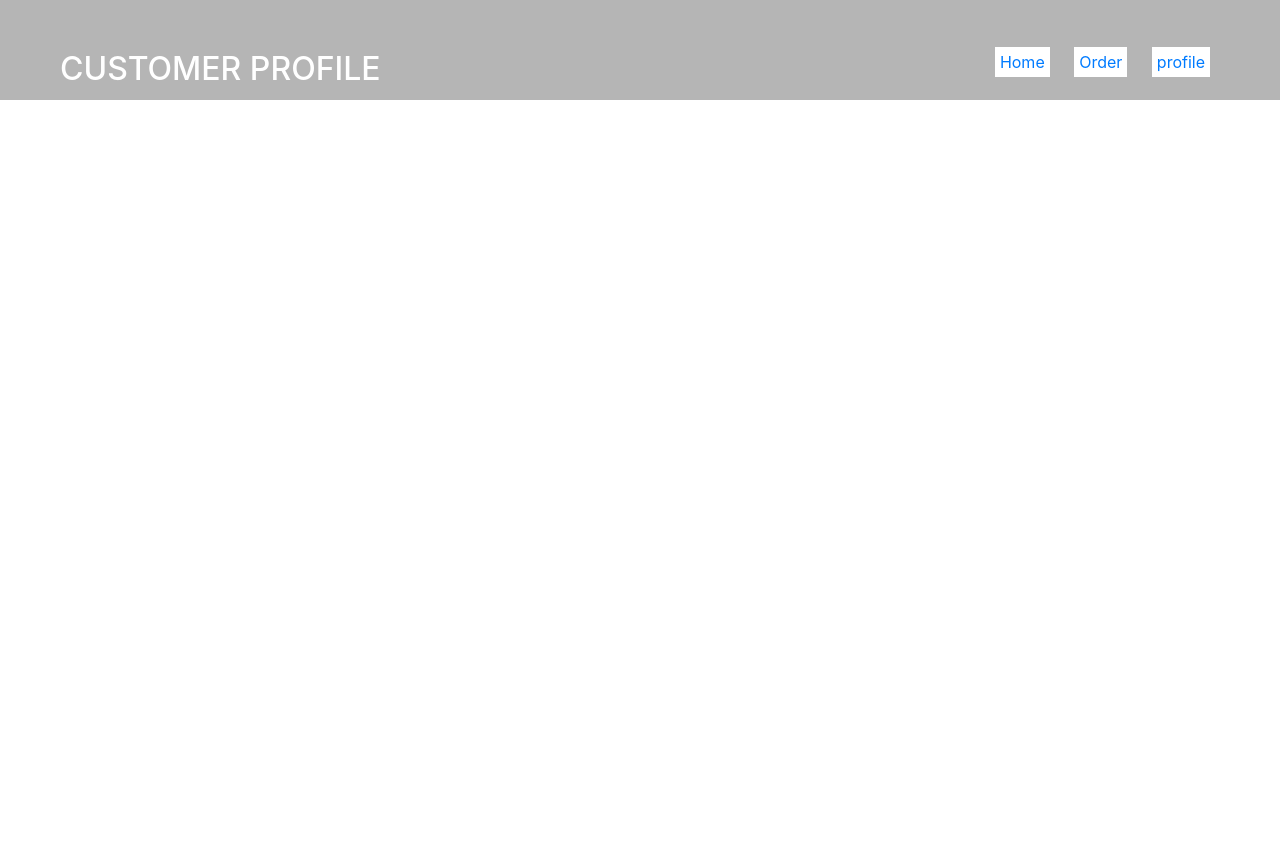
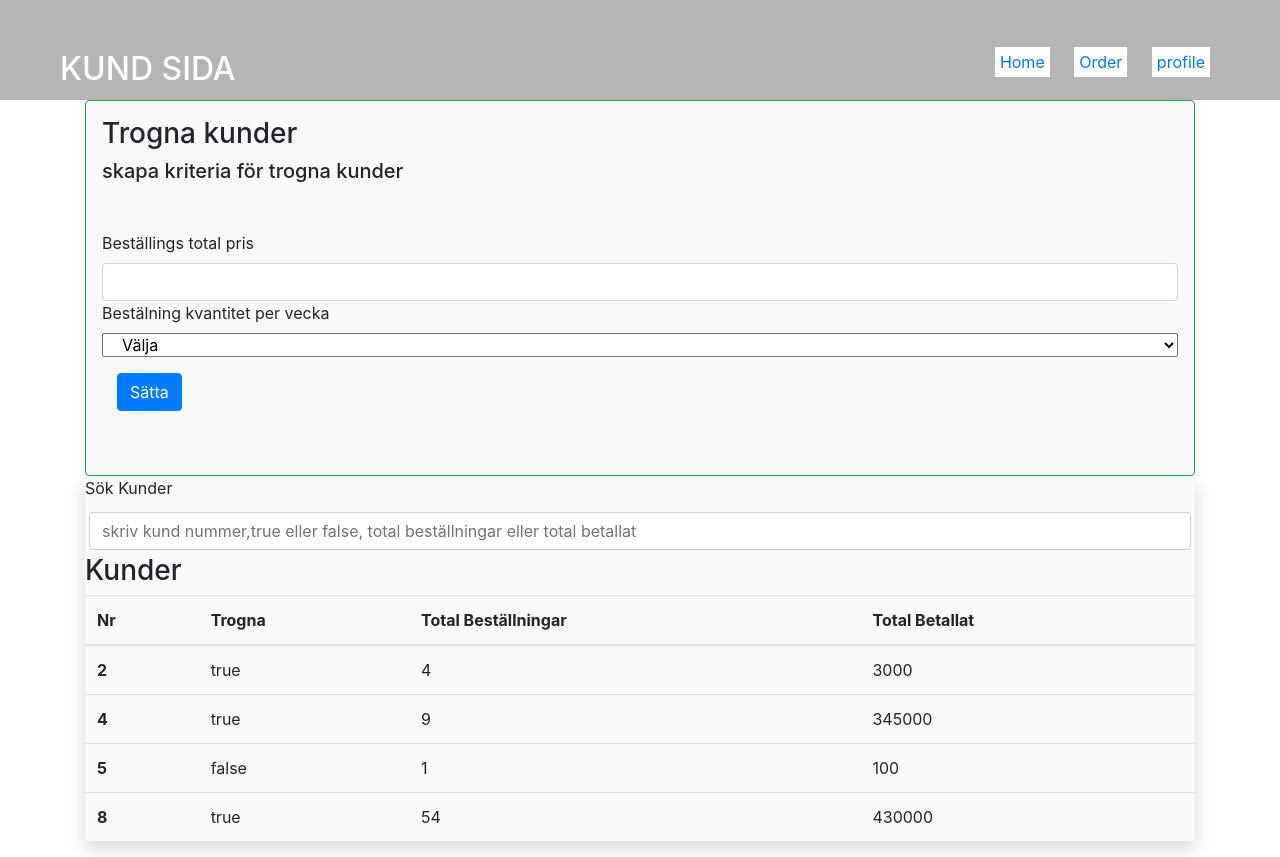
Before and after one commit to JacarandaP/hakimLivs, a plain HTML site: page admin/adminCustomerPofile.html in a window 1280 px wide. Before the commit the page ends 800 px from the top, so only its background shows below. Drawn offline with nearby package versions, Linux system fonts and the light colour scheme.

Commit message:
admin kund sida funkar

```diff
--- a/admin/adminCustomerPofile.html
+++ b/admin/adminCustomerPofile.html
@@ -11,10 +11,9 @@
 </head>
 
 <body>
-    <header>
-        <div class="header">
+    <div class="header sticky-top">
         <nav>
-                <h2>CUSTOMER PROFILE</h2>
+            <h2>KUND SIDA</h2>
             <ul>
                 <li><a href="adminHome.html">Home</a></li>
                 <li><a href="adminOrder.html">Order</a></li>
@@ -22,7 +21,74 @@
             </ul>
         </nav>
     </div>
-    </header>
+
+<div class="container">
+    <div id="criteria" class="bg-light border border-success rounded p-3">
+    <h3>Trogna kunder</h3>
+    <h5>skapa kriteria för trogna kunder</h5>
+    <span id="confirmed-message" class="">message</span>
+    <div class="mt-5 mb-5">
+        <div class="form-group ">
+        <label for="beställning-pris">Beställings total pris</label>
+        <input class="form-control col" id="beställning-pris" maxlength="6"></input>
+        <label for="beställning-per-vecka">Bestälning kvantitet per vecka</label>
+        <select id="beställning-per-vecka" class="form-select col" aria-label="Default select example">
+            <option selected>Välja</option>
+          </select>
+        </div>
+        <div class="col">
+        <button id="send-criteria" class="btn btn-primary">Sätta</button>
+    </div>
+    </div>
+</div>
+
+    <!--BESTÄLNING KATALOG nummer,kund id,totpris, data-->
+    <div id="beställning-katalog" class="bg-light shadow mb-3">
+        <label>Sök Kunder</label>
+    <div id="search-customer" class="row m-1">
+        <input id="search-customer-input" type="text" class="form-control col" maxlength="50" placeholder="skriv kund nummer,true eller false, total beställningar eller total betallat">
+
+    </div>
+        <h3>Kunder</h3>
+        <table class="table">
+            <thead>
+                <tr>
+                  <th scope="col">Nr</th>
+                  <th scope="col">Trogna</th>
+                  <th scope="col">Total Beställningar</th>
+                  <th scope="col">Total Betallat</th>
+                </tr>
+              </thead>
+              <tbody id="to-append-customers">
+
+        </table>
+    </div>
+    </div>
+    <template id="customer-item">
+    <tr>
+      <th class="customer-id"scope="row">1</th>
+      <td class="customer-trogna"></td>
+      <td class="customer-total-orders"></td>
+      <td class="customer-total-price"></td>
+    </tr>
+    </template>
+    <!--END OF BESTÄLNING KATALOG-->
+
+        <script
+        src="https://code.jquery.com/jquery-3.6.0.js"
+        integrity="sha256-H+K7U5CnXl1h5ywQfKtSj8PCmoN9aaq30gDh27Xc0jk="
+        crossorigin="anonymous"></script>
+        <script src="https://stackpath.bootstrapcdn.com/bootstrap/4.5.2/js/bootstrap.min.js"></script>
+        <script src="https://stackpath.bootstrapcdn.com/bootstrap/4.5.2/js/bootstrap.bundle.min.js"></script>
+        <script src="admin.js"></script>
+        <script src="kundsida.js"></script>
+        <script>
+            setSelectorValues();
+            sendCriteria();
+            updateUserTable(renderUsers)
+           searchAndFilter('#search-customer-input','#to-append-customers > tr')
+
+        </script>
 
 </body>
 
--- /dev/null
+++ b/admin/kundsida.js
@@ -0,0 +1,55 @@
+const usersAPIaddress='../mockupdata/adminkunder.json'
+//set up
+$('#confirmed-message').hide();
+
+/**
+ * set values to selector
+ */
+let setSelectorValues=()=>{
+    for(let i=1;i<101;i++){
+        let options="<option value='"+i+"'>"+i+"</option>"
+    $('#beställning-per-vecka').append(options)
+    }
+}
+/**
+ * send the criteria and show message response
+ */
+let sendCriteria=()=>{
+    $('#send-criteria').on('click',()=>{
+    let criteria={orderprice: $('#beställning-pris').val(), orderpervecka:$('#beställning-per-vecka').val()}
+
+    //send with fetch post data and print response if ok
+    let response=criteria;
+    $('#confirmed-message').text(`Nu en trogna kunden är när har en beställning av ${response.orderprice} kr. och har beställat ${response.orderpervecka} gånger per vecka`)
+    $('#confirmed-message').show();
+    //update also the customer table down there???
+    $('#to-append-customers').empty();
+    updateUserTable(renderUsers)
+
+})
+}
+/**
+ * update customer table, fetches from database
+ */
+let updateUserTable=(render)=>{
+    fetch(usersAPIaddress)
+    .then(resp=>resp.json())
+    .then(json=>{
+        json.forEach((user)=>{
+            render(user);
+        })
+    })
+
+}
+/**
+ * render user
+ */
+let renderUsers=(user)=>{
+    let template=$('#customer-item').contents().clone()
+    template.find('.customer-id').text(user.id)
+    template.find('.customer-trogna').text(user.trogna)
+    template.find('.customer-total-orders').text(user.totalOrders)
+    template.find('.customer-total-price').text(user.totalPrice)
+    $('#to-append-customers').append(template);
+
+}
--- /dev/null
+++ b/mockupdata/adminkunder.json
@@ -0,0 +1,30 @@
+[
+    {
+        "id":"2",
+        "trogna":true,
+        "totalOrders":"4",
+        "totalPrice":"3000"
+
+    },
+    {
+        "id":"4",
+        "trogna":true,
+        "totalOrders":"9",
+        "totalPrice":"345000"
+
+    },
+    {
+        "id":"5",
+        "trogna":false,
+        "totalOrders":"1",
+        "totalPrice":"100"
+
+    },
+    {
+        "id":"8",
+        "trogna":true,
+        "totalOrders":"54",
+        "totalPrice":"430000"
+
+    }
+]
```
Lines whose indentation alone changed are shown as unchanged.
